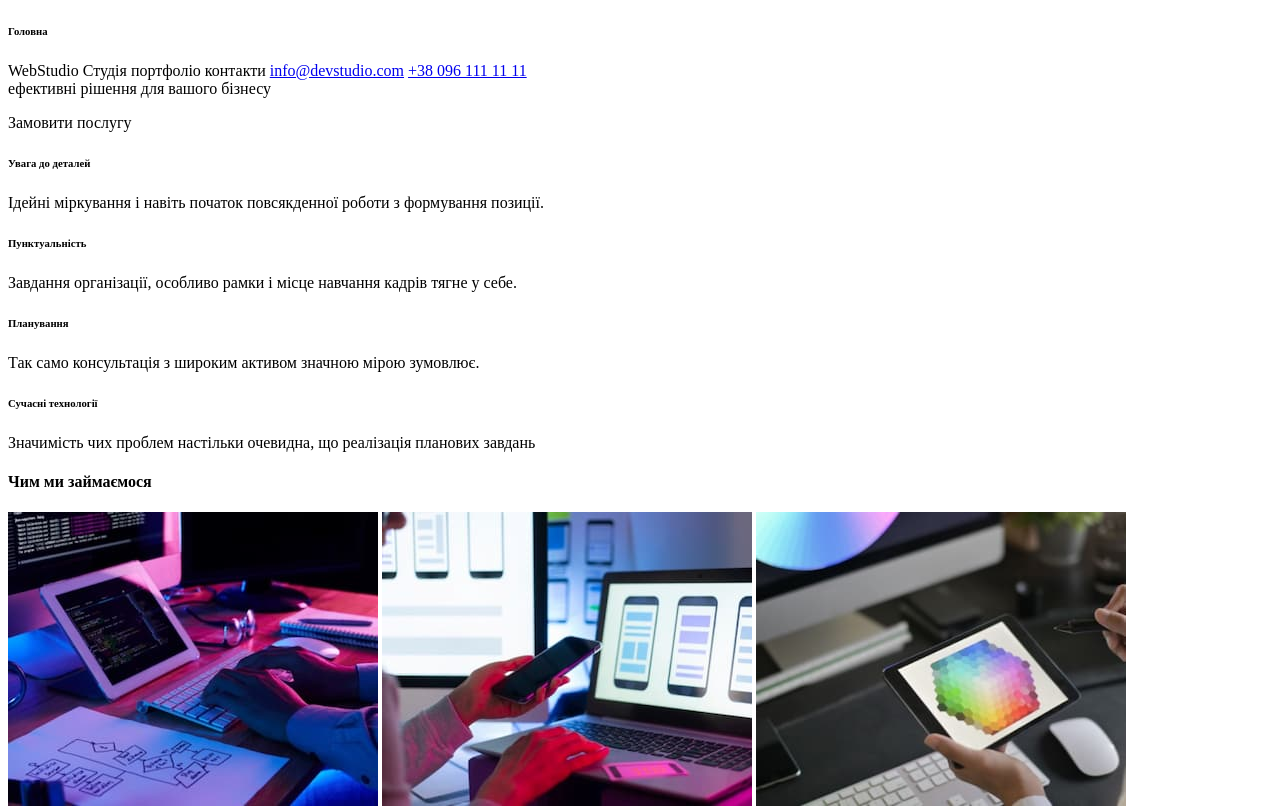
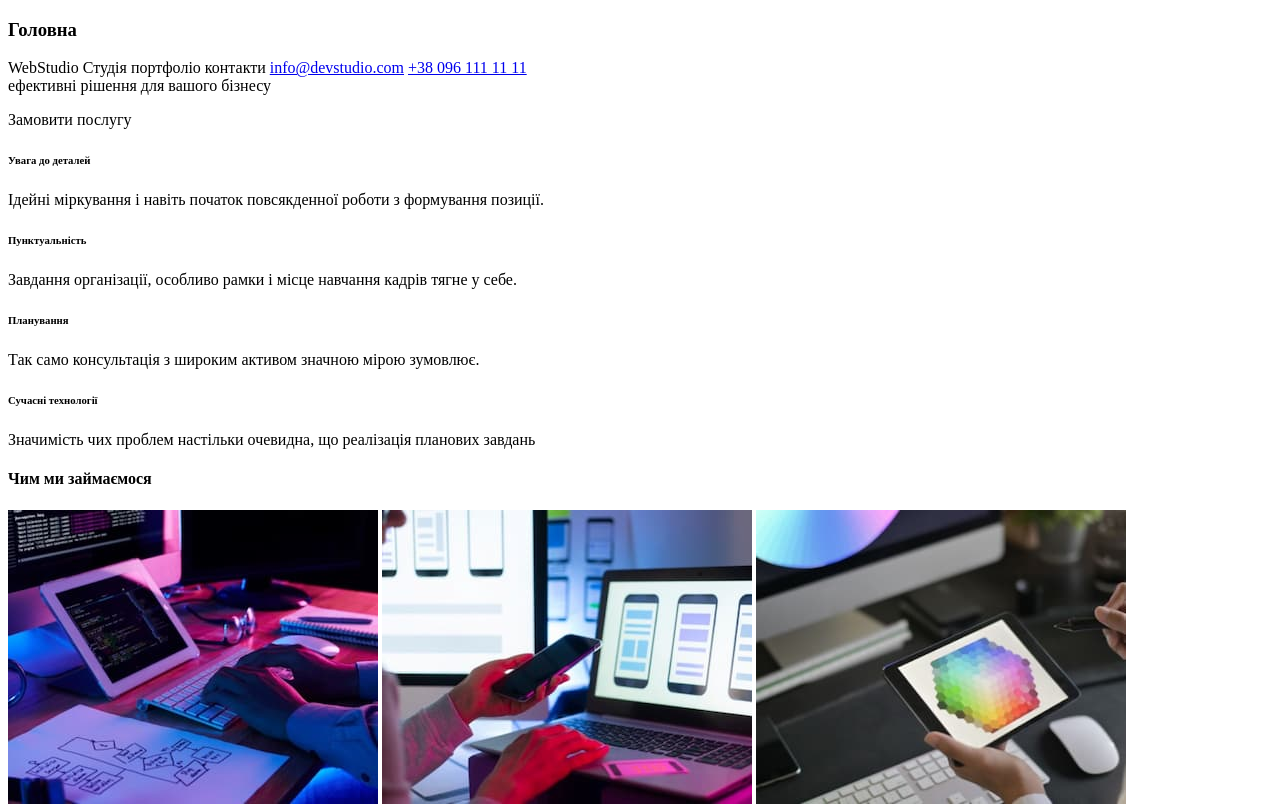
Before and after one commit to MartyniukOleg91/goit-markup-hw-01, a plain HTML site: page index.html in a window 1280 px wide. Shown: the top 809 px of the page. Drawn offline with Linux system fonts and the light colour scheme; files whose address does not match are found by name.

Commit message:
change
Change was h6 become h3

```diff
--- a/index.html
+++ b/index.html
@@ -7,7 +7,7 @@
     <title>Home_work</title>
 </head>
 <body>
-    <h6>Головна</h6>
+    <h3>Головна</h3>
     <!-- сама верхня строка з контактами -->
     <div>
    <span>WebStudio Студія портфоліо контакти <a href="mailto:info@devstudio.com">info@devstudio.com</a> </span>
```
